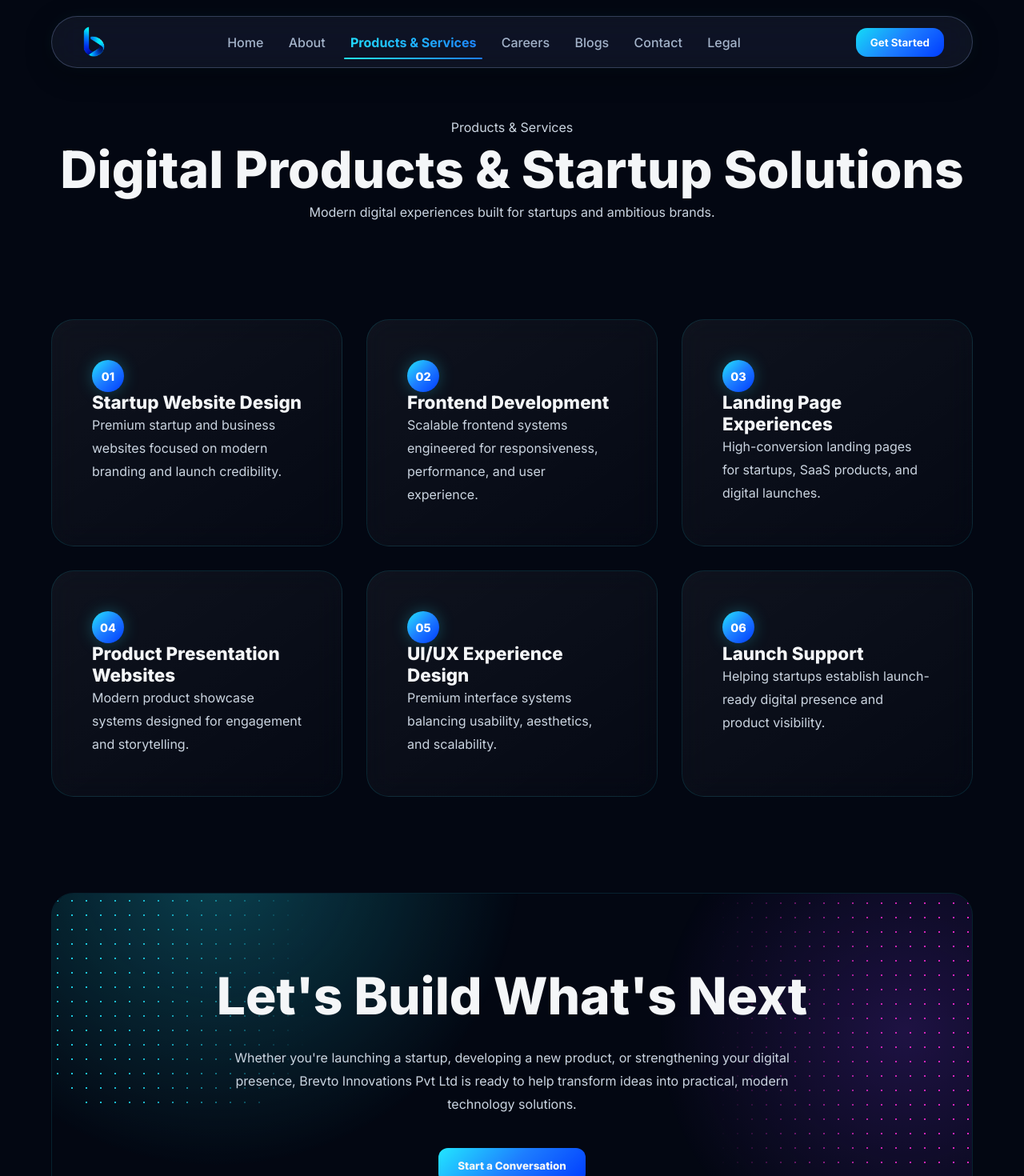
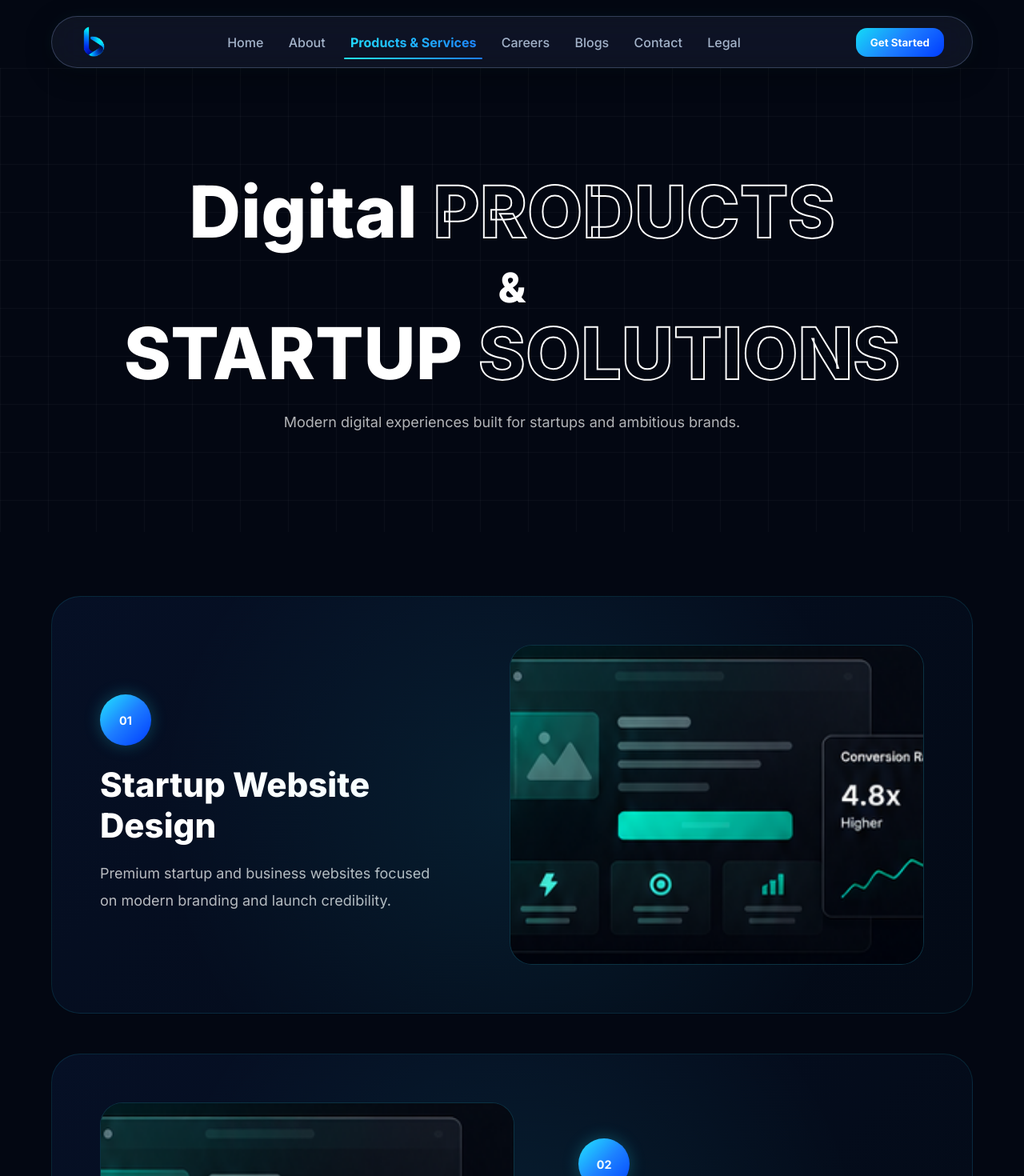
Before and after one commit to brevto/brevto-innovations-website, a React (Vite) app: page /products-services in a window 1280 px wide. Shown: the top 1470 px of the page at 80% size. Built offline with nearby package versions, Linux system fonts and the light colour scheme.

Commit message:
- updated productServices.jsx and css for better design - moved productspotlight.jsx to product & services folder - updated the founder.js by removing the third person - included images in the service.js

```diff
--- a/src/data/founders.js
+++ b/src/data/founders.js
@@ -31,23 +31,6 @@ const founders = [
 
     github: "#",
   },
-
-  {
-    name: "Renu Kumari",
-
-    role: "Co-Founder",
-
-    image: "/images/about/img1.png",
-
-    bio:
-      "Short founder introduction goes here.",
-
-    linkedin: "#",
-
-    twitter: "#",
-
-    github: "#",
-  },
 ];
 
 export default founders;
--- a/src/data/services.js
+++ b/src/data/services.js
@@ -7,6 +7,7 @@ const services = [
       "Premium startup and business websites focused on modern branding and launch credibility.",
 
     icon: "01",
+    image: "/images/productServices/service.png",
   },
 
   {
@@ -17,6 +18,8 @@ const services = [
       "Scalable frontend systems engineered for responsiveness, performance, and user experience.",
 
     icon: "02",
+    image: "/images/productServices/service.png",
+
   },
 
   {
@@ -27,6 +30,7 @@ const services = [
       "High-conversion landing pages for startups, SaaS products, and digital launches.",
 
     icon: "03",
+    image: "/images/productServices/service.png",
   },
 
   {
@@ -37,6 +41,7 @@ const services = [
       "Modern product showcase systems designed for engagement and storytelling.",
 
     icon: "04",
+    image: "/images/productServices/service.png",
   },
 
   {
@@ -47,6 +52,7 @@ const services = [
       "Premium interface systems balancing usability, aesthetics, and scalability.",
 
     icon: "05",
+    image: "/images/productServices/service.png",
   },
 
   {
@@ -57,6 +63,7 @@ const services = [
       "Helping startups establish launch-ready digital presence and product visibility.",
 
     icon: "06",
+    image: "/images/productServices/service.png",
   },
 ];
 
--- a/src/pages/Home.jsx
+++ b/src/pages/Home.jsx
@@ -3,7 +3,7 @@ import React from "react";
 import HeroSection from "../components/sections/home/HeroSection";
 import CompanyIntroSection from "../components/sections/home/CompanyIntroSection";
 import ServicesSection from "../components/sections/home/ServicesSection";
-import ProductSpotlight from "../components/sections/ProductSpotlight";
+import ProductSpotlight from "../components/sections/products & Services/ProductSpotlight";
 import WhyChooseUs from "../components/sections/home/WhyChooseUs";
 import CareersSection from "../components/sections/CareersSection";
 import FinalCTASection from "../components/sections/FinalCTASection";
--- a/src/pages/ProductsServices.jsx
+++ b/src/pages/ProductsServices.jsx
@@ -1,13 +1,6 @@
 import React from "react";
 
 import Container from "../components/layout/Container";
-
-import SectionHeading from "../components/ui/SectionHeading";
-import Card from "../components/ui/Card";
-import Grid from "../components/ui/Grid";
-
-import ProductSpotlight from "../components/sections/ProductSpotlight";
-import FinalCTASection from "../components/sections/FinalCTASection";
 
 import services from "../data/services";
 
@@ -17,56 +10,87 @@ const ProductsServices = () => {
   return (
     <div className="products-page">
 
+      {/* HERO */}
+
       <section className="products-hero">
 
         <Container>
 
-          <SectionHeading
-            center={true}
-            tag="Products & Services"
-            title="Digital Products & Startup Solutions"
-            description="Modern digital experiences built for startups and ambitious brands."
-          />
+          <div className="products-hero-content">
+
+            <h1 className="products-title">
+              Digital <span className="outline-text">PRODUCTS</span>
+
+              <br />
+
+              <span className="product-title-and">&</span>
+
+              <br />
+                STARTUP <span className="outline-text">SOLUTIONS
+              </span>
+            </h1>
+
+            <p className="products-description">
+              Modern digital experiences built for startups
+              and ambitious brands.
+            </p>
+
+          </div>
 
         </Container>
 
       </section>
 
-      <section className="services-list-section">
+      {/* SERVICES */}
+
+      <section className="services-showcase">
 
   <Container>
 
-          <Grid columns={3}>
+    {services.map((service, index) => (
 
-            {services.map((service) => (
+      <div
+        key={service.id}
+        className={`service-showcase-item ${
+          index % 2 ? "reverse" : ""
+        }`}
+      >
 
-              <Card key={service.id}>
+        <div className="service-content">
 
-                <div className="service-number">
+          <div className="service-number product-service-number">
             {service.icon}
           </div>
 
-                <h3>
+          <h2>
             {service.title}
-                </h3>
+          </h2>
 
           <p>
             {service.description}
           </p>
 
-              </Card>
+          {/* put a "Learn more button here" which is associated with opening a modal when click which have respective info. create learn-more-button.js in data folder and add some repective one.*/}
+
+        </div>
+
+        <div className="service-image-wrapper">
+
+          <img
+            src={service.image}
+            alt={service.title}
+            className="service-image"
+          />
+
+        </div>
+
+      </div>
 
     ))}
-
-          </Grid>
 
   </Container>
 
 </section>
-
-      {/* <ProductSpotlight /> */}
-
-      <FinalCTASection />
 
     </div>
   );
--- a/src/styles/foundersSection.css
+++ b/src/styles/foundersSection.css
@@ -127,9 +127,11 @@
 .founders-grid {
   display: grid;
 
-  grid-template-columns: repeat(3, 1fr);
+  grid-template-columns: repeat(2, 1fr);
 
-  gap: 28px;
+  gap: 100px;
+
+  padding: 0 120px;
 }
 
 /* ==========================
@@ -328,7 +330,7 @@
   justify-content: center;
   align-items: center;
 
-  gap: 16px;
+  gap: 25px;
 
   margin-top: 28px;
 
--- a/src/styles/productsservices.css
+++ b/src/styles/productsservices.css
@@ -1,3 +1,231 @@
 .products-hero {
+  position: relative;
+
+  overflow: hidden;
+
+  padding: 140px 0 120px;
+
+}
+
+.products-hero::before {
+  content: "";
+
+  position: absolute;
+
+  inset: 0;
+
+  background-image:
+    linear-gradient(
+      rgba(255,255,255,.03) 1px,
+      transparent 1px
+    ),
+    linear-gradient(
+      90deg,
+      rgba(255,255,255,.03) 1px,
+      transparent 1px
+    );
+
+  background-size: 60px 60px;
+}
+
+.products-hero-content {
+  position: relative;
+  z-index: 2;
+
   text-align: center;
 }
+.products-title {
+  font-size: clamp(4.5rem, 7vw, 7rem);
+
+  font-weight: 800;
+
+  line-height: .9;
+
+  color: white;
+
+  max-width: 1400px;
+
+  margin-inline: auto;
+}
+
+.outline-text {
+  color: transparent;
+
+  -webkit-text-stroke: 2px #ffffff;
+
+  text-shadow:
+    0 0 2px rgba(0, 0, 0, 0);
+
+  display: inline-block;
+}
+
+.product-title-and{
+   display: inline-block;
+  font-size: clamp(2.5rem, 4vw, 4rem);
+  margin: 20px;
+}
+
+.products-description {
+  margin-top: 30px;
+
+  max-width: 760px;
+
+  margin-inline: auto;
+
+  font-size: 18px;
+
+  line-height: 1.8;
+
+  color: rgba(255,255,255,.7);
+}
+
+.services-showcase {
+  padding: 80px 0 140px;
+}
+
+.service-showcase-item {
+  position: relative;
+
+  display: grid;
+
+  grid-template-columns: 1fr 1.2fr;
+
+  align-items: center;
+
+  gap: 80px;
+
+  margin-bottom: 50px;
+
+  padding: 60px;
+
+  border-radius: 36px;
+
+  overflow: hidden;
+
+  background:
+    linear-gradient(
+      135deg,
+      rgba(6,16,38,.98),
+      rgba(3,10,22,.98)
+    );
+
+  border: 1px solid rgba(34,231,255,.12);
+}
+
+.service-showcase-item::before {
+  content: "";
+
+  position: absolute;
+
+  inset: 0;
+
+  background:
+    radial-gradient(
+      circle at center,
+      rgba(34,231,255,.08),
+      transparent 70%
+    );
+
+  pointer-events: none;
+}
+
+.reverse {
+  grid-template-columns: 1.2fr 1fr;
+}
+
+.reverse .service-content {
+  order: 2;
+}
+
+.reverse .service-image-wrapper {
+  order: 1;
+}
+
+.product-service-number {
+  width: 64px;
+  height: 64px;
+
+  border-radius: 50%;
+
+  color: white;
+
+  font-weight: 700;
+
+  margin-bottom: 24px;
+}
+
+.service-content h2 {
+  color: white;
+
+  font-size: 42px;
+
+  margin-bottom: 18px;
+}
+
+.service-content p {
+  color: rgba(255,255,255,.72);
+
+  line-height: 1.9;
+
+  font-size: 18px;
+
+  max-width: 500px;
+}
+
+.service-image-wrapper {
+  position: relative;
+
+  height: 25rem;
+
+  border-radius: 28px;
+
+  overflow: hidden;
+
+  border: 1px solid rgba(34,231,255,.15);
+
+  background: #071221;
+}
+
+.service-image {
+  width: 100%;
+  height: 100%;
+
+  object-fit: cover;
+
+  transition: .5s ease;
+}
+
+.service-showcase-item:hover .service-image {
+  transform: scale(1.04);
+}
+
+@media (max-width: 992px) {
+
+  .service-showcase-item,
+  .reverse {
+
+    grid-template-columns: 1fr;
+
+    gap: 40px;
+
+    padding: 40px;
+  }
+
+  .service-content,
+  .reverse .service-content {
+    order: 1;
+  }
+
+  .service-image-wrapper,
+  .reverse .service-image-wrapper {
+    order: 2;
+  }
+
+  .products-title {
+    font-size: 60px;
+  }
+
+  .service-content h2 {
+    font-size: 32px;
+  }
+}
```
Also changed, not shown: src/components/sections/products & Services/ProductSpotlight.jsx (renamed from src/components/sections/ProductSpotlight.jsx, +4 -4 lines), public/images/productServices/service.png (added). Lines whose indentation alone changed are shown as unchanged.
